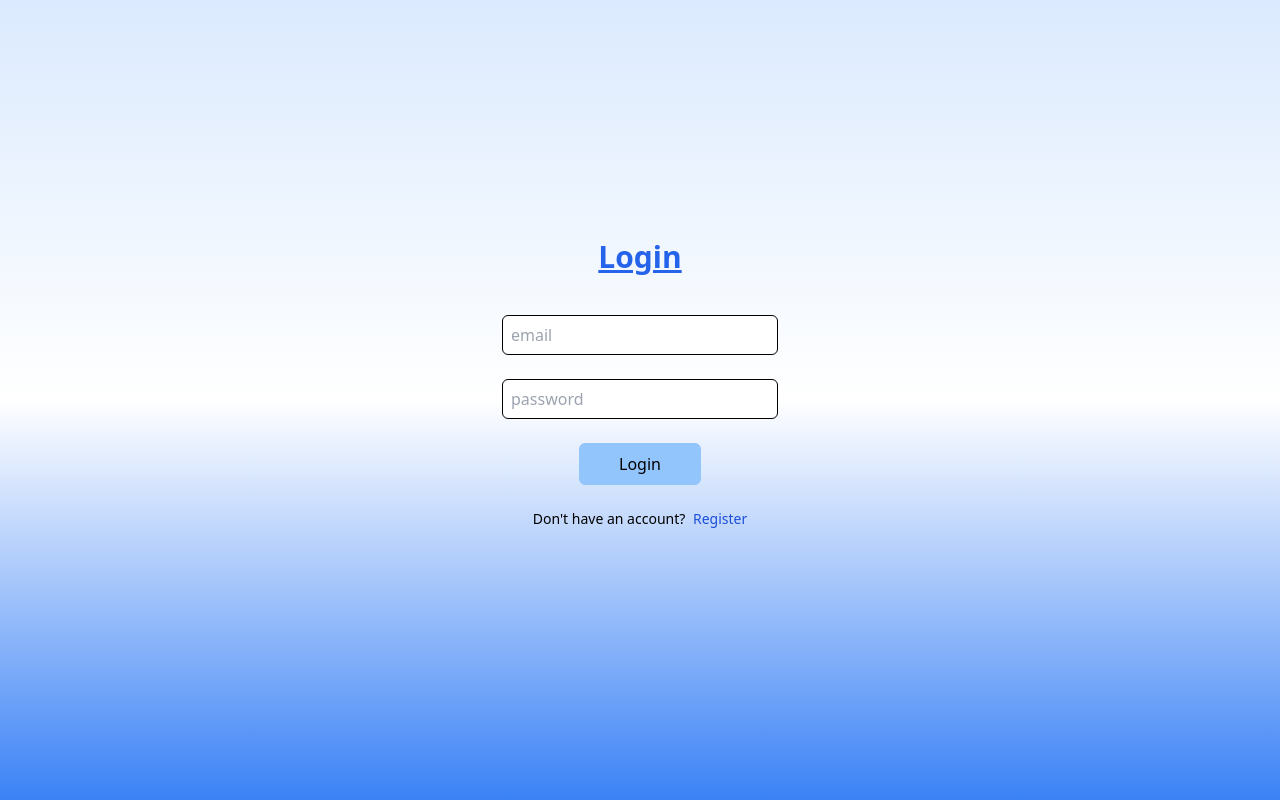
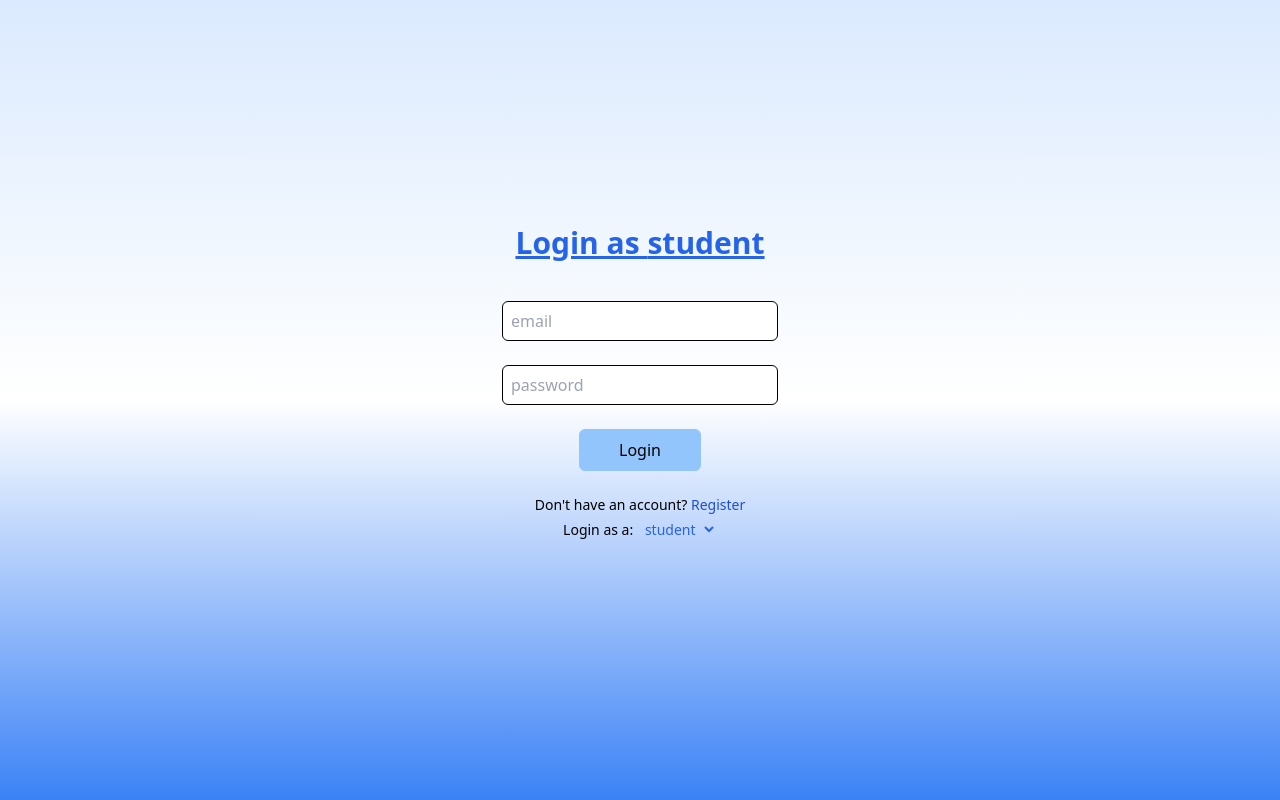
Before and after one commit to ALH-hub/mini-atlas-project, a React (Vite) app in the folder client/: page /login in a window 1280 px wide. Built offline with nearby package versions, Linux system fonts and the light colour scheme; the HTML template or start-up script is replaced by a standard one.

Commit message:
teacher, student and admin page components

```diff
--- a/client/src/components/Login.jsx
+++ b/client/src/components/Login.jsx
@@ -1,11 +1,39 @@
-// import background from '/background.png';
 import { Link } from 'react-router-dom';
+import { useState } from 'react';
 
 const Login = () => {
+  const [role, setRole] = useState('student');
+
+  const handleUserTypeChange = (event) => {
+    setRole(event.target.value);
+  };
+
+  const renderLoginOptions = () => {
+    const options = ['student', 'teacher', 'admin'];
+    const filteredOptions = options.filter((option) => option !== role);
+
+    return (
+      <select
+        value={role}
+        onChange={handleUserTypeChange}
+        className='p-1 bg-transparent text-blue-600 focus:outline-none'
+      >
+        <option value='student'>{role}</option>
+        {filteredOptions.map((option) => (
+          <option key={option} value={option}>
+            {option.charAt(0).toUpperCase() + option.slice(1)}
+          </option>
+        ))}
+      </select>
+    );
+  };
+
   return (
     <div className='bg-gradient-to-b from-blue-100 via-transparent to-blue-500 h-screen flex justify-center items-center'>
       <div className='flex flex-col items-center justify-center p-8 gap-2 bg-transparent w-1/2'>
-        <h1 className='text-3xl font-bold underline text-blue-600'>Login</h1>
+        <h1 className='text-3xl font-bold underline text-blue-600'>
+          Login as {role}
+        </h1>
         <form
           action=''
           className='flex flex-col items-center justify-center gap-6 p-8 w-9/12'
@@ -30,12 +58,16 @@ const Login = () => {
           >
             Login
           </button>
-          <span className='text-sm'>
-            Don&apos;t have an account?{' '}
-            <Link className='text-blue-700 pl-1' to='/register'>
-              Register
-            </Link>
-          </span>
+          <div className='flex flex-col items-center'>
+            <span className='text-sm'>
+              Don&apos;t have an account?{' '}
+              <Link className='text-blue-700 w-fit' to='/register'>
+                Register
+              </Link>
+            </span>
+            <span className='text-sm '>Login as a: {renderLoginOptions()}</span>
+          </div>
+          {console.log('This is the current role: ', role)}
         </form>
       </div>
     </div>
--- a/client/src/pages/Home.jsx
+++ /dev/null
@@ -1,5 +0,0 @@
-const Home = () => {
-  return <div>this is the home page</div>;
-};
-
-export default Home;
--- /dev/null
+++ b/client/src/pages/admin/AdminHome.jsx
@@ -0,0 +1,5 @@
+const AdminHome = () => {
+  return <div>Admin home</div>;
+};
+
+export default AdminHome;
--- /dev/null
+++ b/client/src/pages/student/StudentHome.jsx
@@ -0,0 +1,10 @@
+
+const StudentHome = () => {
+  return (
+    <div>
+      student home
+    </div>
+  )
+}
+
+export default StudentHome
--- /dev/null
+++ b/client/src/pages/teacher/TeacherHome.jsx
@@ -0,0 +1,10 @@
+const TeacherHome = () => {
+  return (
+    <div>
+      <h1>Teacher Home</h1>
+      <p>Welcome to the teacher home page!</p>
+    </div>
+  );
+};
+
+export default TeacherHome;
```
Also changed, not shown: client/src/App.jsx (+13 -3 lines).
